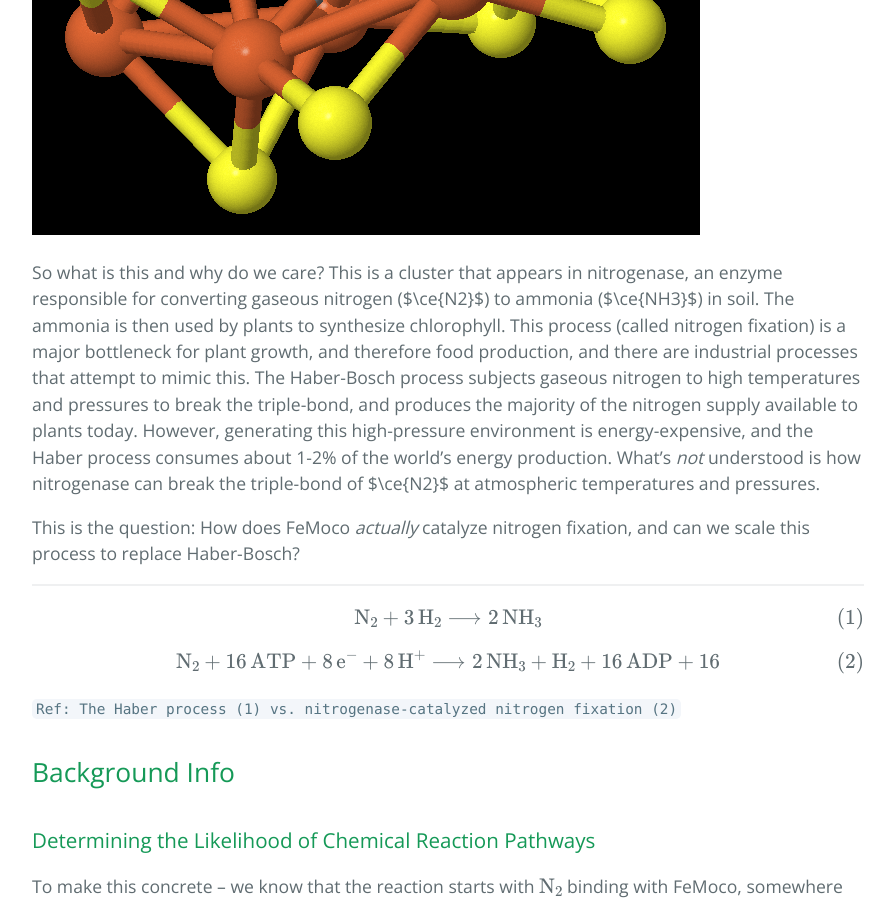
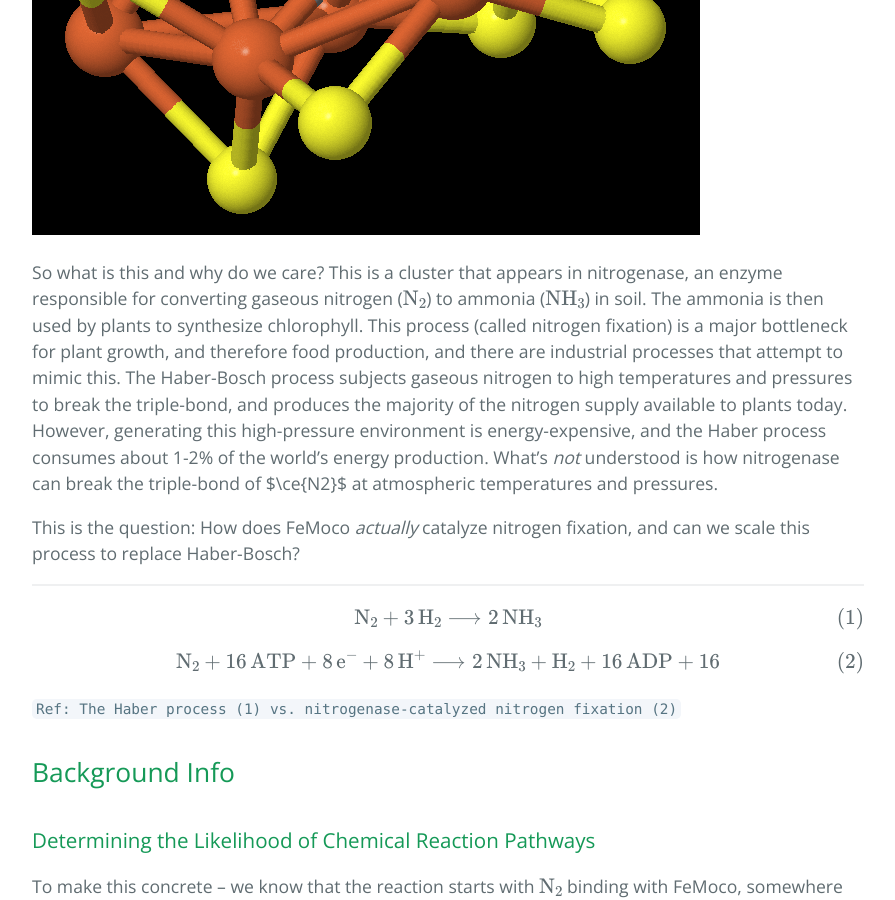
Before and after one commit to roytu/QOSF-FeMoco2020, a Jekyll site: the page built from index.md, in a window 1280 px wide and 900 px high, scrolled down 1635 px. Shown: the whole window, without its empty margins (192-1087 px from the left). Built offline with Jekyll 4.4.1, drawn with Linux system fonts in a browser that asks for light colours; our own code applies the rules of GitHub Pages for plain Markdown files.

Commit message:
Fixed some latex issues

```diff
--- a/index.md
+++ b/index.md
@@ -26,8 +26,8 @@ derivatives of FeMoco, which is this molecule:
 ![FeMoco, the active cluster for nitrogen fixation in nitrogenase](./images/ics.png)
 
 So what is this and why do we care? This is a cluster that appears in
-nitrogenase, an enzyme responsible for converting gaseous nitrogen ($\ce{N2}$) to
-ammonia ($\ce{NH3}$) in soil.  The ammonia is then used by plants to synthesize
+nitrogenase, an enzyme responsible for converting gaseous nitrogen ($$\ce{N2}$$) to
+ammonia ($$\ce{NH3}$$) in soil.  The ammonia is then used by plants to synthesize
 chlorophyll. This process (called nitrogen fixation) is a major bottleneck for
 plant growth, and therefore food production, and there are industrial processes
 that attempt to mimic this.  The Haber-Bosch process subjects gaseous nitrogen
```
